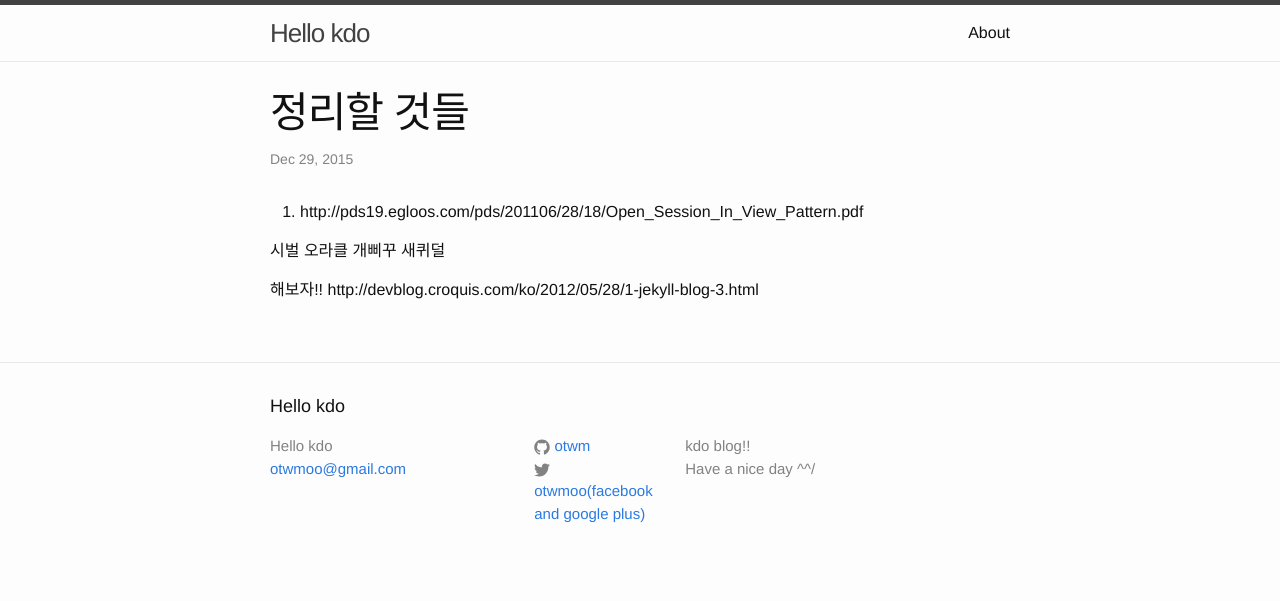
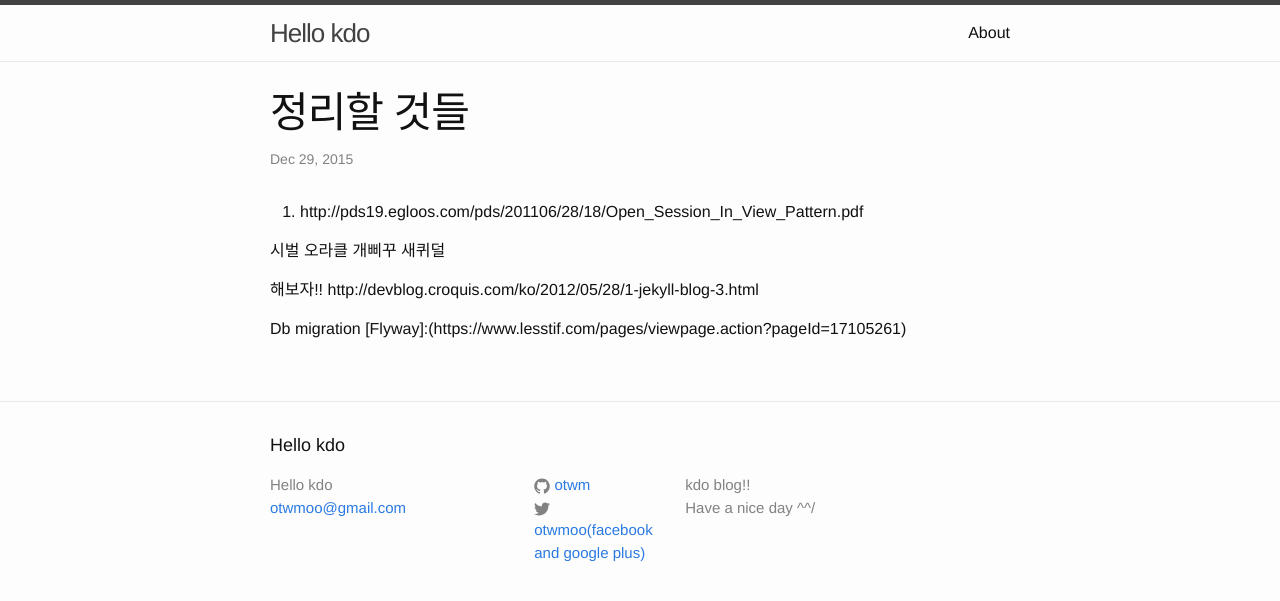
Before and after one commit to otwm/blog, a Jekyll site: the page built from _posts/2015-12-29-정리할 것들.markdown, in a window 1280 px wide. Shown: the top 601 px of the page. Built offline with Jekyll 4.4.1, drawn with Linux system fonts in a browser that asks for light colours.

Commit message:
Update 2015-12-29-정리할 것들.markdown

```diff
--- a/_posts/2015-12-29-정리할 것들.markdown
+++ b/_posts/2015-12-29-정리할 것들.markdown
@@ -9,3 +9,6 @@ title:  "정리할 것들"
 
 해보자!!
 http://devblog.croquis.com/ko/2012/05/28/1-jekyll-blog-3.html
+
+Db migration
+[Flyway]:(https://www.lesstif.com/pages/viewpage.action?pageId=17105261)
```
